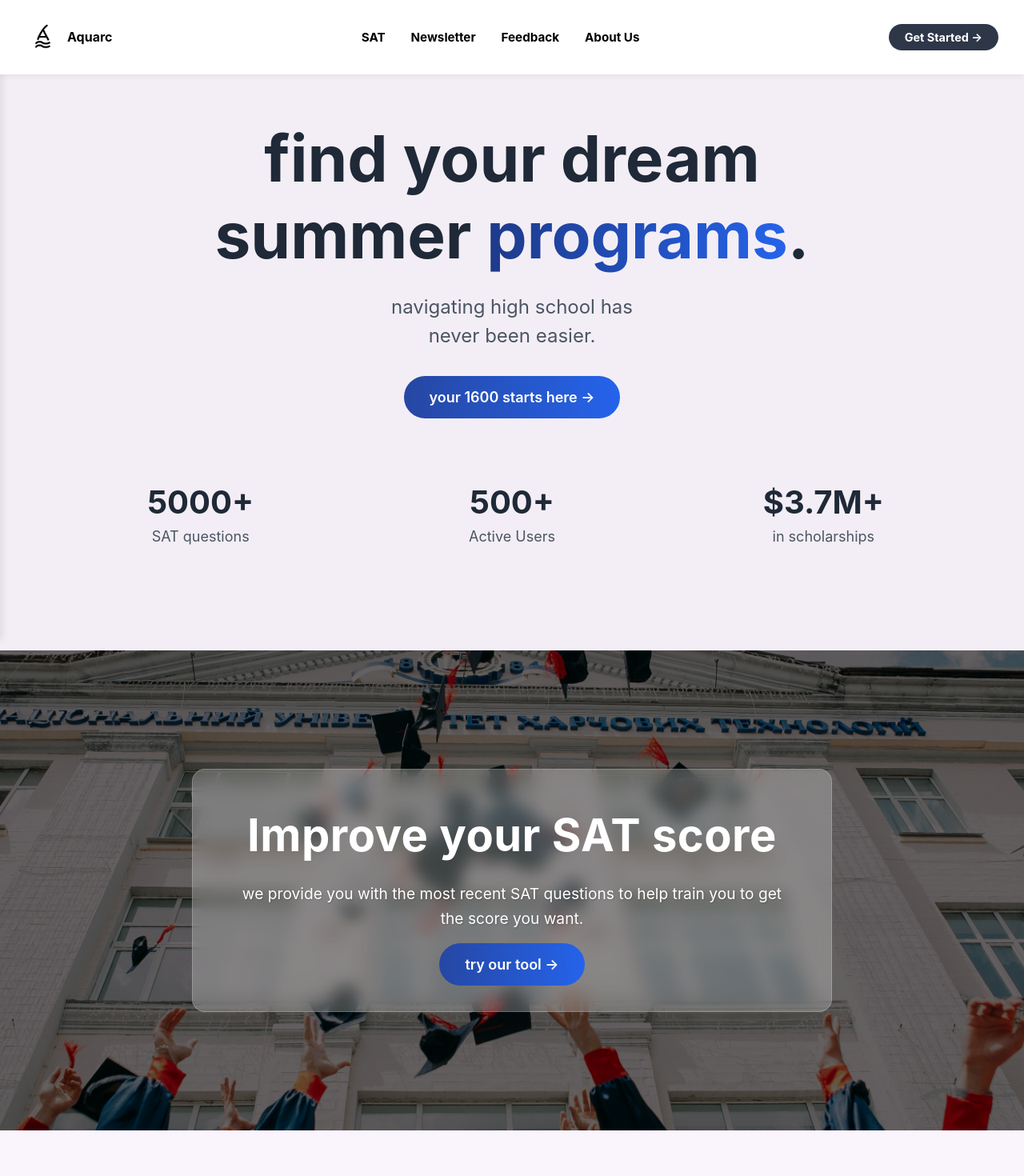
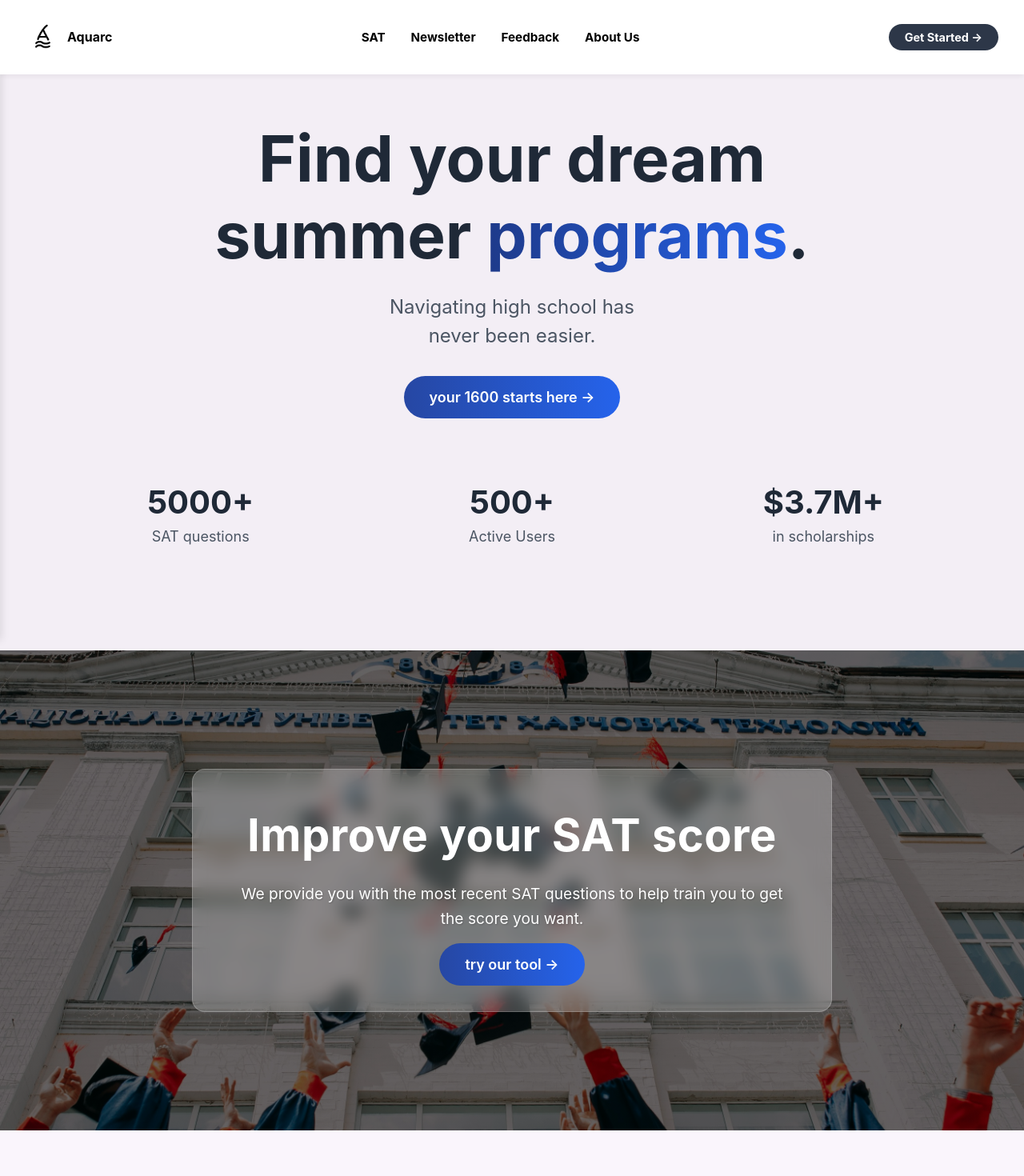
Before and after one commit to aquarc/webstack-v2, a React (Create React App) app in the folder frontend/: page / in a window 1280 px wide. Shown: the top 1470 px of the page at 80% size. Built offline with nearby package versions, Linux system fonts and the light colour scheme; no server answers.

Commit message:
capitalized some sentences on the landing page

```diff
--- a/frontend/src/LandingPage/LandingPage.jsx
+++ b/frontend/src/LandingPage/LandingPage.jsx
@@ -8,18 +8,18 @@ import ExtracurricularSection from './ECSection/ECSection';
 
 const headlines = [
   {
-    main: 'better SAT ',
+    main: 'Better SAT ',
     highlight: '2 clicks ',
     end: ' away.'
   },
   {
-    main: 'find your dream ',
+    main: 'Find your dream ',
     highlight: 'programs',
     end: '.',
     specialLayout: true
   },
   {
-    main: 'get your',
+    main: 'Get your',
     highlight: 'internships',
     end: {
       line2: ' weekly,',
@@ -28,7 +28,7 @@ const headlines = [
     specialLayout3Lines: true
   },
   {
-    main: 'make the ',
+    main: 'Make the ',
     highlight: 'most ',
     end: ' of high school.'
   }
@@ -38,7 +38,6 @@ const LandingPage = () => {
   const [currentHeadline, setCurrentHeadline] = useState(0);
   const [fadeOut, setFadeOut] = useState(false);
   const navigate = useNavigate();
-
 
   useEffect(() => {
     const interval = setInterval(() => {
@@ -106,7 +105,7 @@ const LandingPage = () => {
         </div>
 
         <div className="subheadline">
-          navigating high school has
+          Navigating high school has
           <br />
           never been easier.
         </div>
@@ -140,7 +139,7 @@ const LandingPage = () => {
           <div className="SAT-content">
             <h2 className="SAT-title">Improve your SAT score</h2>
             <p className="SAT-description">
-              we provide you with the most recent SAT questions to help train you to get the score you want.
+              We provide you with the most recent SAT questions to help train you to get the score you want.
             </p>
             <a href="/sat" className="cta-button">try our tool →</a>
           </div>
```
